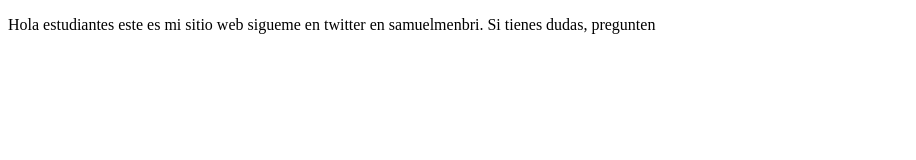
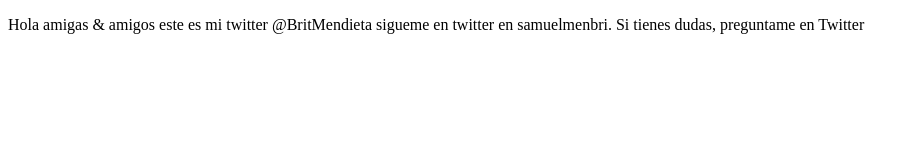
Before and after one commit to SamTesura/proyectoDemoCursoPrework, a plain HTML site: page index.html in a window 1280 px wide. Shown: the whole page, without its empty margins (0-916 px from the left). Drawn offline with Linux system fonts and the light colour scheme.

Commit message:
cambios agregamos sitio de twitter

```diff
--- a/index.html
+++ b/index.html
@@ -8,8 +8,8 @@
 </head>
 <body>
     <p>
-        Hola estudiantes este es mi sitio web
-        sigueme en twitter en samuelmenbri. Si tienes dudas, pregunten
+        Hola amigas & amigos este es mi twitter @BritMendieta
+        sigueme en twitter en samuelmenbri. Si tienes dudas, preguntame en Twitter
     </p>
 </body>
 </html>
```
